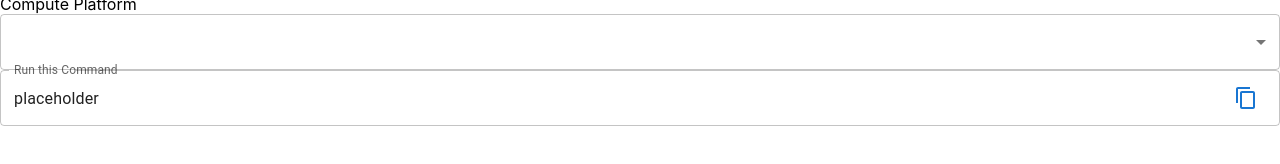
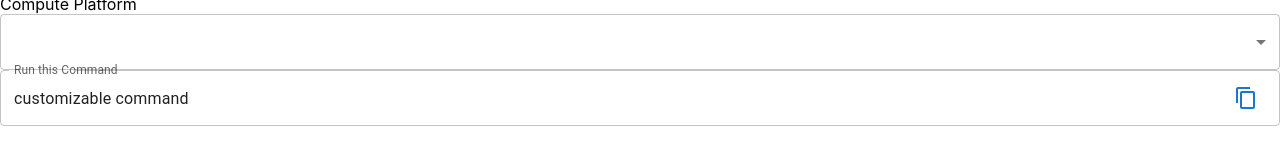
Before and after one commit to tsun812/widget_redesign, a React (Create React App) app: page / in a window 1280 px wide. Shown: the part 310-474 px from the top of the page. Built offline with nearby package versions, Linux system fonts and the light colour scheme.

Commit message:
handle click to copy to clipboard

```diff
--- a/src/App.js
+++ b/src/App.js
@@ -11,7 +11,7 @@ function App() {
     Language: ["Python", "C++ / Java"],
     "Compute Platform": ["CUDA 10.2", "CUDA 11.3", "ROCm 4.2 (beta)", "CPU"],
   };
-  const headings = Object.entries(data).map((item, index) => {
+  const headings = Object.entries(data).map((item) => {
     return (
       <div>
         <Dropdownheading name={item[0]} />
--- a/src/components/command.js
+++ b/src/components/command.js
@@ -7,12 +7,10 @@ import { FormControl } from "@mui/material";
 import { OutlinedInput } from "@mui/material";
 import { InputAdornment } from "@mui/material";
 export default function Command(props) {
-  const [command, setCommand] = React.useState("");
+  const [command, setCommand] = React.useState("customizable command");
 
   const handleClick = (event) => {
-    // console.log(event.target.value);
-    // setCommand(event.target.value);
-    // navigator.clipboard.writeText(this.state.textToCopy);
+    navigator.clipboard.writeText(command);
   };
 
   return (
@@ -23,8 +21,7 @@ export default function Command(props) {
       <OutlinedInput
         id="outlined-adornment-password"
         type={"text"}
-        value={"placeholder"}
-        onChange={handleClick()}
+        value={"customizable command"}
         readOnly={true}
         endAdornment={
           <InputAdornment position="end">
```
